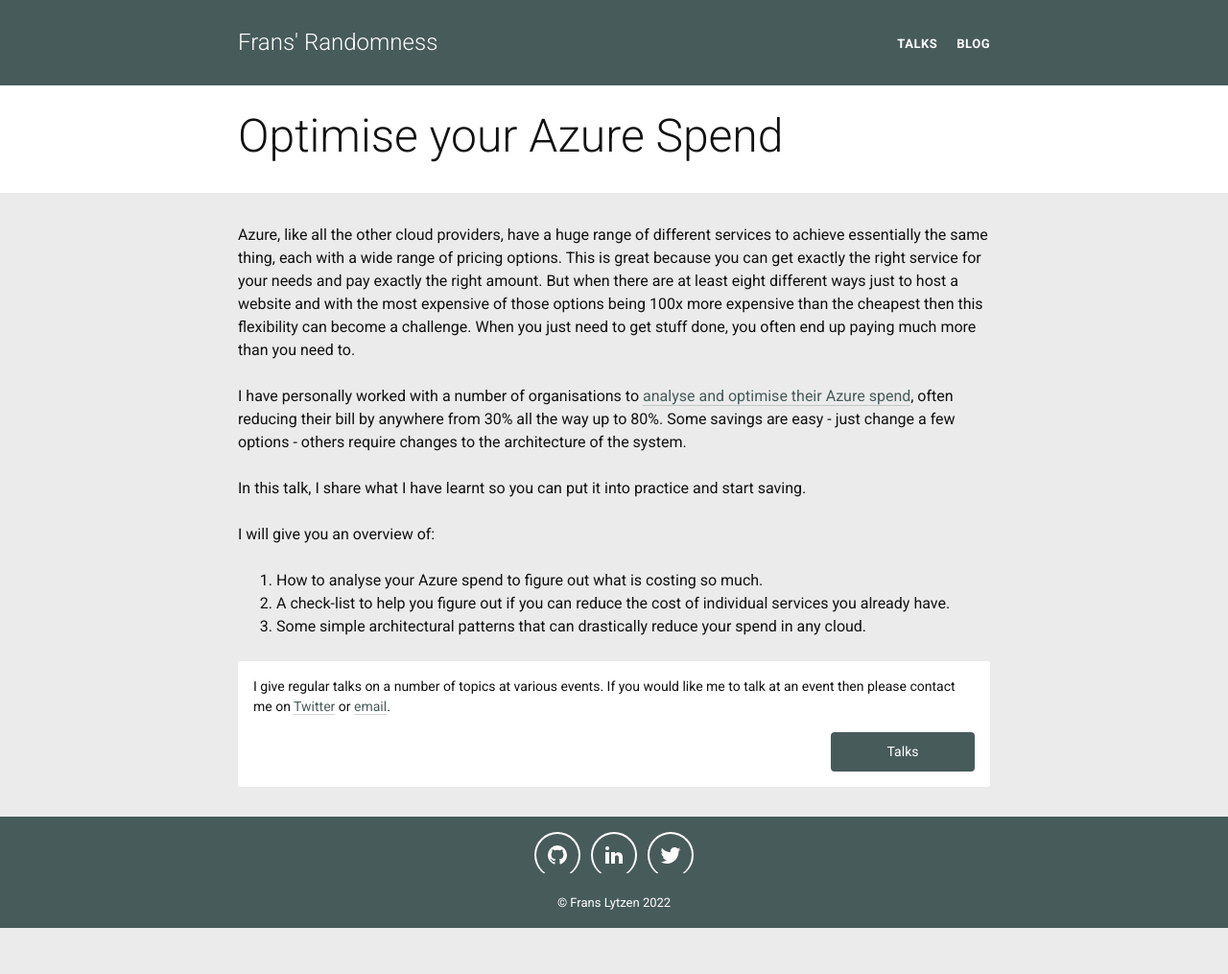
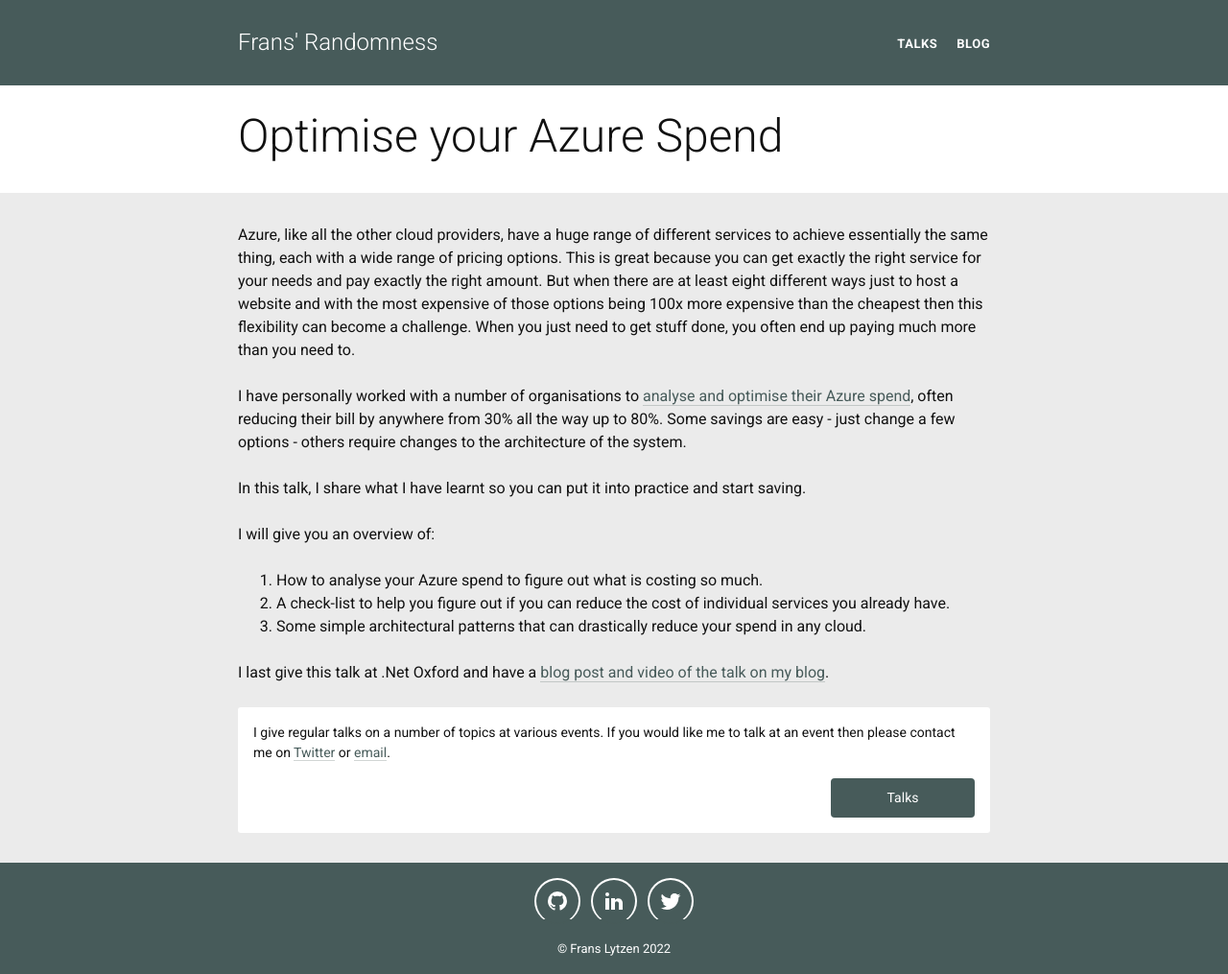
Before and after one commit to flytzen/blog, a Jekyll site: the page built from _talks/Optimise_your_azure_spend.md, in a window 1280 px wide. Shown: the whole page at 96% size. Built offline with Jekyll 4.4.1, drawn with Linux system fonts in a browser that asks for light colours; before the commit the page ends 967 px from its top, so only the background shows below that.

Commit message:
Linked spend talk to blog post

```diff
--- a/_talks/Optimise_your_azure_spend.md
+++ b/_talks/Optimise_your_azure_spend.md
@@ -16,3 +16,5 @@
 1. How to analyse your Azure spend to figure out what is costing so much.
 2. A check-list to help you figure out if you can reduce the cost of individual services you already have.
 3. Some simple architectural patterns that can drastically reduce your spend in any cloud.
+
+I last give this talk at .Net Oxford and have a [blog post and video of the talk on my blog]({% post_url 2022-03-24-spend-less-on-azure %}).
```
Also changed, not shown: 2 other files.
